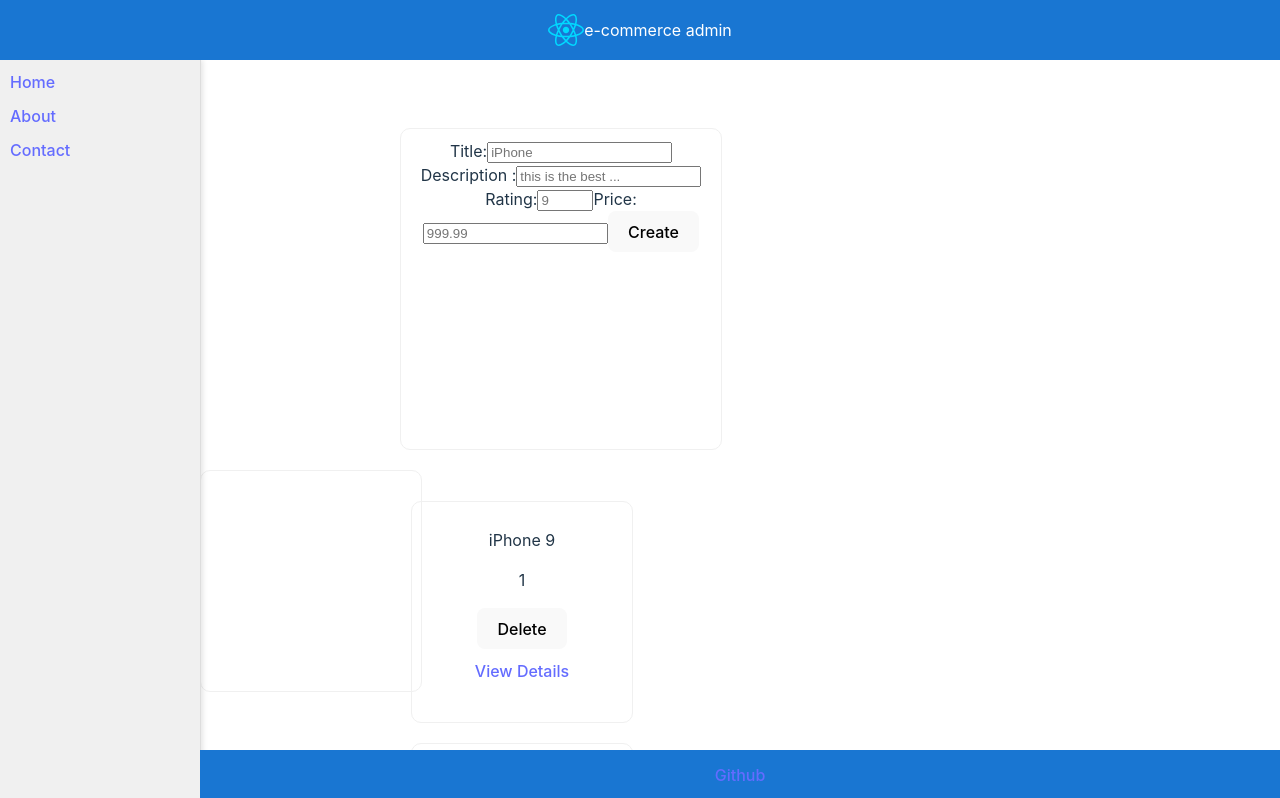
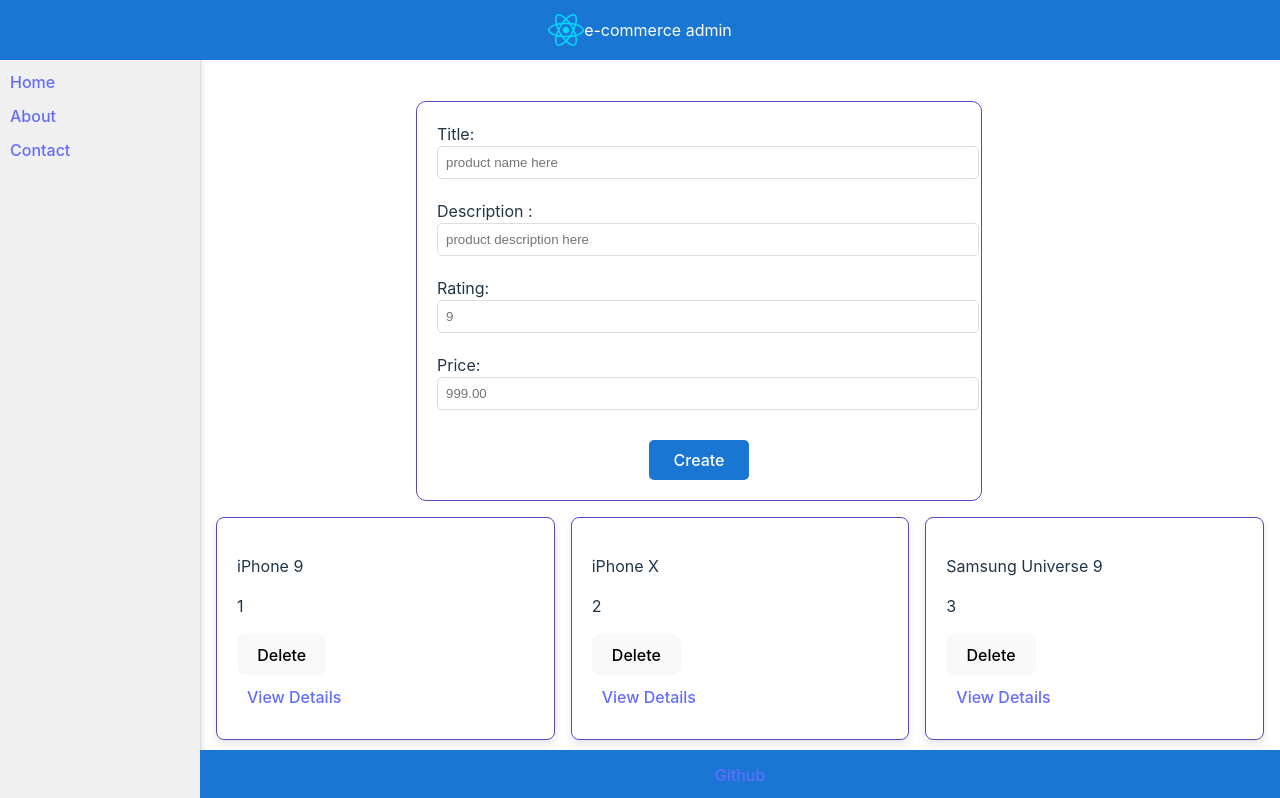
Before and after one commit to Belaquila/e-commerce-admin, a React (Vite) app: page / in a window 1280 px wide. Shown: the top 798 px of the page. Built offline with nearby package versions, Linux system fonts and the light colour scheme.

Commit message:
add form to update an item, all properties except id :) and save using a callback function

```diff
--- a/src/App.css
+++ b/src/App.css
@@ -1,9 +1,8 @@
-
 /* Navbar styles */
 .navbar {
   height: 60px;
   width: 100vw;
-  background-color: #1976D2; /* Matches the blue color in the screenshot */
+  background-color: #1976D2;
   display: flex;
   align-items: center;
   justify-content: center;
@@ -20,13 +19,11 @@
   top: 60px; /* Navbar height */
   left: 0;
   height: calc(100vh - 60px); /* Full height minus navbar */
-  width: 200px; /* Fixed width for sidebar */
+  width: 200px;
   background-color: #f0f0f0;
-  /*padding-top: 20px;*/
   border-right: 1px solid #ddd;
   box-shadow: 2px 0px 5px rgba(0, 0, 0, 0.1);
 }
-
 
 /* Footer styles */
 .footer {
@@ -48,29 +45,84 @@
   flex-direction: column;
   margin: 10px;
   text-justify: center;
-
 }
 
-.item {
-width: 200px;
-height : 200px;
-margin-left: 200px;
-text-align: center;
-border: 1px solid #f0f0f0;
-border-radius: 10px;
-padding: 10px;
-margin-top: 20px;
-
+/* Dashboard container */
+.dashboard {
+  width: calc(100vw - 200px); /* Full width minus sidebar */
+  max-height: calc(100vh - 110px); /* Full height minus navbar and footer */
+  margin-top: 60px; /* Align below the navbar */
+  margin-left: 200px; /* Align next to sidebar */
+  overflow-y: auto; /* Enable vertical scrolling for the entire dashboard */
+  padding: 16px;
+  box-sizing: border-box;
+  display: flex;
+  flex-direction: column;
+  gap: 16px;
 }
 
-.formAddItem{
-  width: 300px;
-  height : 300px;
-  margin-left: 400px;
+/* Form styles */
+.dashboard-form {
+  width: 100%; /* Full width of the dashboard */
+  max-width: 50%;
   text-align: center;
-border: 1px solid #f0f0f0;
-border-radius: 10px;
-padding: 10px;
-margin-top: 20px;
+  border-radius: 10px;
+  border: 1px solid #504aba;
+  padding: 20px;
+  display: flex;
+  flex-direction: column;
+  align-items: center;
+  transition: opacity 0.3s ease, transform 0.3s ease;
+  margin-left: 200px;
+}
 
+
+
+/* Grid container for items */
+.dashboard-items {
+  display: grid;
+  grid-template-columns: repeat(3, 1fr); /* 3 items per row */
+  gap: 16px; /* Space between items */
+  width: 100%; /* Full width of the dashboard */
 }
+
+/* Item styles */
+.dashboard-item {
+  border: 1px solid #504aba;
+  border-radius: 8px;
+  padding: 20px;
+  box-shadow: 0px 4px 8px rgba(0, 0, 0, 0.1);
+}
+
+/* Style for labels and inputs */
+.dashboard-form label {
+  width: 100%;
+  text-align: left; /* Align labels to the left */
+  margin-bottom: 5px;
+}
+
+.dashboard-form input {
+  width: 100%;
+  padding: 8px;
+  margin-bottom: 15px;
+  border: 1px solid #ddd;
+  border-radius: 5px;
+}
+
+/* Style for the "Add" button */
+.dashboard-form button {
+  width: 100px;
+  padding: 10px;
+  background-color: #1976D2;
+  color: white;
+  border: none;
+  border-radius: 5px;
+  cursor: pointer;
+  margin-top: 10px;
+  text-align: center;
+}
+
+/* Button hover effect */
+.dashboard-form button:hover {
+  background-color: #155a9a;
+}
--- a/src/App.jsx
+++ b/src/App.jsx
@@ -2,7 +2,6 @@
 import Sidebar from "./components/Sidebar";
 import Navbar from "./components/Navbar";
 import Footer from "./components/Footer";
-import List from "./components/List";
 import items from "./data/products.json";
 import { Routes, Route } from "react-router-dom";
 import DashboardPage from "./pages/DashboardPage";
@@ -10,18 +9,20 @@
 import ItemDetailsPage from "./pages/ItemDetailsPage";
 import NotFoundPage from "./pages/NotFoundPage";
 import { useState } from "react";
+import ItemUpdatePage from "./pages/ItemUpdatePage";
+import { useNavigate } from "react-router-dom";
 
 function App() {
   const [itemsToDisplay, setItemsToDisplay] = useState(items);
 
+  const navigate = useNavigate();
+
   // function to delete items
   const deleteItem = (itemId) => {
-    console.log("called for " + itemId);
     const newArray = itemsToDisplay.filter((item) => {
       return item.id !== itemId;
     });
     setItemsToDisplay(newArray);
-    console.log("set new array done ...");
   };
 
   // function add to create and update the state
@@ -30,6 +31,15 @@
       const newItem = { ...item, id: prevItems.length + 1 };
       return [newItem, ...prevItems];
     });
+  };
+
+
+  // we need here a function to save updatedItem and we get back to the DetailsPage
+  const handleSaveUpdatedItem = (updatedItem) => {
+    setItemsToDisplay((prevItems) =>
+      prevItems.map((item) => (item.id === updatedItem.id ? updatedItem : item))
+    );
+    navigate(`/item/${updatedItem.id}`); // Navigate back to the details page after saving
   };
 
   return (
@@ -46,7 +56,8 @@
           }
         />
         <Route path="/About" element={<AboutPage />} />
-        <Route path="/item/:itemId" element={<ItemDetailsPage />} />
+        <Route path="/item/:itemId" element={<ItemDetailsPage itemsToDisplay={itemsToDisplay} />} />
+        <Route path="/itemUpdate/:itemId" element={<ItemUpdatePage itemsToDisplay={itemsToDisplay} saveUpdatedItem={handleSaveUpdatedItem} />} />
         <Route path="*" element={<NotFoundPage />} />
       </Routes>
 
--- a/src/components/Form.jsx
+++ b/src/components/Form.jsx
@@ -29,13 +29,13 @@
   return (
     <form onSubmit={handleSubmit}>
       {/* Title */}
-      <div className="formAddItem">
+      <div className="dashboard-form">
         <label>
           Title:
           <input
             type="text"
             name="title"
-            placeholder="iPhone"
+            placeholder="product name here"
             value={title}
             onChange={(e) => {
               setTitle(e.target.value);
@@ -49,7 +49,7 @@
           <input
             type="text"
             name="desription"
-            placeholder="this is the best ..."
+            placeholder="product description here"
             required={true}
             value={description}
             onChange={(e) => {
@@ -81,7 +81,7 @@
           <input
             type="number"
             name="price"
-            placeholder="999.99"
+            placeholder="999.00"
             value={price}
             onChange={(e) => {
               setPrice(e.target.value);
--- a/src/components/List.jsx
+++ b/src/components/List.jsx
@@ -1,14 +1,13 @@
 import React from "react";
 import ListItem from "./ListItem";
-import { Link } from "react-router-dom";
 
 function List(props) {
   return (
-    <div className="item">
+    <div className="dashboard-items" >
       {props.itemsToDisplay.map((item, index) => {
         return (
           <>
-            <ListItem item={item} index={index} deleteItem={props.deleteItem} />
+            <ListItem className="dashboard-item" key= {index} item={item} deleteItem={props.deleteItem} />
           </>
         );
       })}
--- a/src/components/ListItem.jsx
+++ b/src/components/ListItem.jsx
@@ -1,21 +1,15 @@
-import React, { useState } from "react";
-import { Link, useParams } from "react-router-dom";
+import React from "react";
+import { Link } from "react-router-dom";
 
 
 function ListItem(props){
 
-    //const itemId = useParams()
-
-//console.log(props);
-
-
-
     return(
-        <div className="item" key={props.item.id}>
+        <div className="dashboard-item" key={props.item.id}>
             <p>{props.item.title}</p>
             <p>{props.item.id}</p>
             <button onClick={() => props.deleteItem(props.item.id)}>Delete</button>
-            <Link to={`/item/${props.item.id}`}>View Details</Link>
+            <Link to={`/item/${props.item.id}` }>View Details</Link>
 
         </div>
         )
--- a/src/pages/DashboardPage.jsx
+++ b/src/pages/DashboardPage.jsx
@@ -1,18 +1,18 @@
-import { Link } from "react-router-dom";
 import List from "../components/List";
 import Form from "../components/Form";
+import React from 'react';
 
 function DashboardPage(props) {
-  console.log(props);
 
   return (
-    <>
-      <Form addItem={props.addItem} />
-      <List
+    <div className="dashboard">
+
+      <Form className="dashboard-form" addItem={props.addItem} />
+      <List className="dashboard-items"
         itemsToDisplay={props.itemsToDisplay}
         deleteItem={props.deleteItem}
       />
-    </>
+    </div>
   );
 }
 
--- a/src/pages/ItemDetailsPage.jsx
+++ b/src/pages/ItemDetailsPage.jsx
@@ -1,29 +1,40 @@
-import { Link } from "react-router-dom";
+import { Link, useParams, useNavigate } from "react-router-dom";
 
-import { useParams } from "react-router-dom";
-import itemsData from "../data/products.json";
+function ItemDetailsPage(props) {
 
-function ItemDetailsPage() {
   const { itemId } = useParams();
-  const itemDetails = itemsData.find((item) => item.id === parseInt(itemId));
 
-  console.log(itemId);
+  const item = props.itemsToDisplay.find((item) => item.id === parseInt(itemId));
+
+  const navigate = useNavigate(); // nice option
 
   return (
     <div className="details">
       <h1>Item Details Page</h1>
       <div>
-        {itemDetails && (
+        {item && (
           <>
-            <img src={itemDetails.image} />
-            <h1>
-              {itemDetails.brand} {itemDetails.description}
-            </h1>
+            {/* will be written differently ... to list all properties dynamically */}
+            <h2>{item.id}</h2>
+            <h2>{item.title}</h2>
+            <h2>{item.description}</h2>
+            <h2>{item.price}</h2>
+            <h2>{item.discountPercentage}</h2>
+            <h2>{item.rating}</h2>
+            <h2>{item.stock}</h2>
+            <h2>{item.brand}</h2>
+            <h2>{item.category}</h2>
+            <h2>{item.thumbnail}</h2>
+
 
             {/* Back button */}
             <Link to="/">
               <button className="">Back</button>
             </Link>
+            {/* Edit button that will navigate to the form for modifications */}
+            <button onClick={() => navigate(`/itemUpdate/${item.id}`)}>Edit</button>
+
+
           </>
         )}
       </div>
--- /dev/null
+++ b/src/pages/ItemUpdatePage.jsx
@@ -0,0 +1,55 @@
+import { useState } from "react";
+import { useParams } from "react-router-dom";
+
+function ItemUpdatePage(props) {
+
+  const { itemId } = useParams();
+
+  const item = props.itemsToDisplay.find((item) => item.id === parseInt(itemId));
+
+  // Initialize state dynamically based on item properties
+  const [updatedItem, setUpdatedItem] = useState({ ...item });
+
+
+  const handleInputChange = (e) => {
+    const { name, value } = e.target;
+
+    setUpdatedItem((prevItem) => ({
+      ...prevItem,
+      [name]: value,
+    }));
+  };
+
+  const handleSubmit = (e) => {
+    e.preventDefault();
+    props.saveUpdatedItem(updatedItem); // Save updated item with all modified properties
+  };
+
+  return (
+    <div className="dashboard-form">
+      <h2>Update Item</h2>
+      <form onSubmit={handleSubmit}>
+        {Object.keys(updatedItem).map((key) => (
+          key != "id" ? (
+            <label key={key}>
+              {key.charAt(0).toUpperCase() + key.slice(1)}:
+              <input
+                type={typeof updatedItem[key] === "number" ? "number" : "text"}
+                name={key}
+                value={updatedItem[key]}
+                onChange={handleInputChange}
+                required
+              />
+            </label>
+          ) : (
+            <p key={key}>ID: {updatedItem[key]}</p>
+          )
+
+        ))}
+        <button type="submit">Save Changes</button>
+      </form>
+    </div>
+  );
+}
+
+export default ItemUpdatePage;
```
